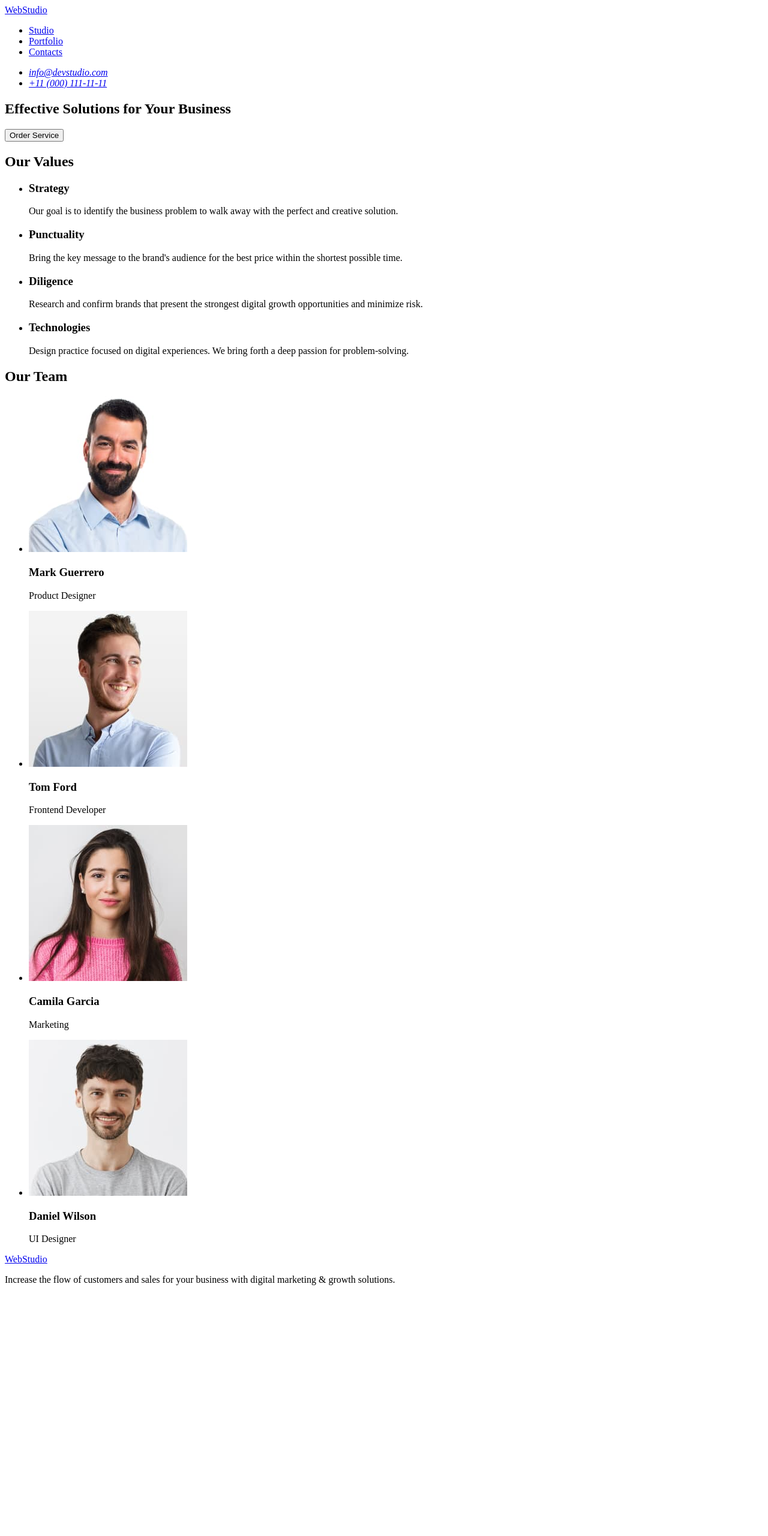
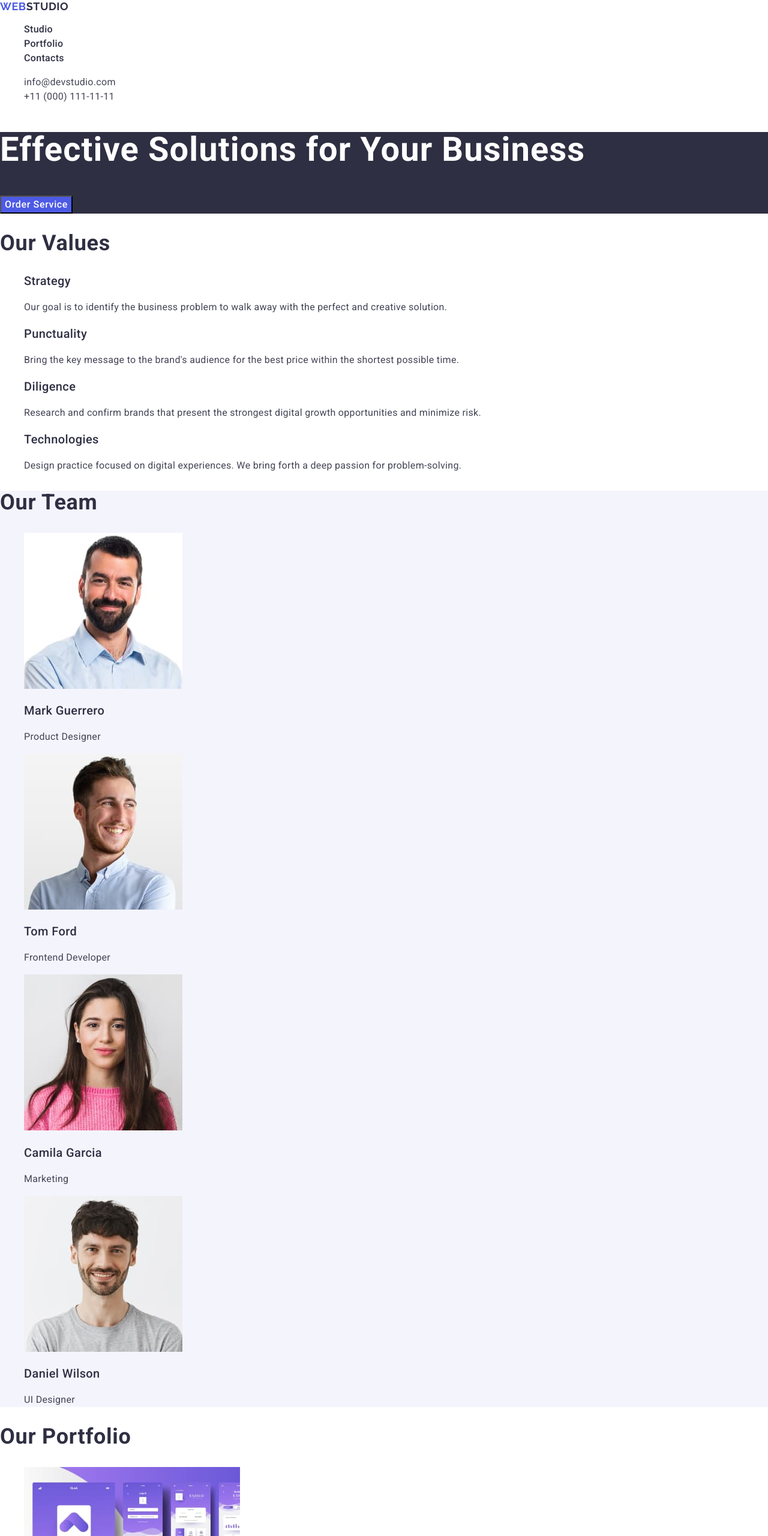
Before and after one commit to MovVitalii/goit-markup-hw-02, a plain HTML site: page index.html in a window 1280 px wide. Shown: the top 2560 px of the page at 60% size. Before the commit the page ends 2158 px from the top, so only its background shows below. Drawn offline with nearby package versions, Linux system fonts and the light colour scheme.

Commit message:
add portfolio and styles

```diff
--- a/index.html
+++ b/index.html
@@ -4,77 +4,106 @@
     <meta charset="UTF-8" />
     <meta name="viewport" content="width=device-width, initial-scale=1.0" />
     <title>WebStudio</title>
+    <link
+      rel="stylesheet"
+      href="https://cdn.jsdelivr.net/npm/modern-normalize@2.0.0/modern-normalize.min.css"
+    />
+    <link rel="preconnect" href="https://fonts.googleapis.com" />
+    <link rel="preconnect" href="https://fonts.gstatic.com" crossorigin />
+    <link
+      href="https://fonts.googleapis.com/css2?family=Raleway:wght@700&family=Roboto:wght@400;500;700&display=swap"
+      rel="stylesheet"
+    />
+    <link rel="stylesheet" href="styles.css" />
   </head>
 
   <body>
-    <header>
-      <nav>
-        <a href="./index.html">WebStudio</a>
-        <ul>
-          <li><a href="#studio">Studio</a></li>
-          <li><a href="#portfolio">Portfolio</a></li>
-          <li><a href="#contacts">Contacts</a></li>
+    <header class="header">
+      <nav class="header-nav">
+        <a class="logo header-logo" href="./index.html"
+          >web<span class="logo-span">studio</span></a
+        >
+        <ul class="nav-list">
+          <li class="nav-item">
+            <a class="nav-link" href="#studio">Studio</a>
+          </li>
+          <li class="nav-item">
+            <a class="nav-link" href="#portfolio">Portfolio</a>
+          </li>
+          <li class="nav-item">
+            <a class="nav-link" href="#contacts">Contacts</a>
+          </li>
         </ul>
       </nav>
-      <address>
-        <ul>
-          <li><a href="mailto:info@devstudio.com">info@devstudio.com</a></li>
-          <li><a href="tel:+110001111111">+11 (000) 111-11-11</a></li>
+      <address class="contacts">
+        <ul class="contacts-list">
+          <li class="contacts-item">
+            <a href="mailto:info@devstudio.com" class="contacts-link"
+              >info@devstudio.com</a
+            >
+          </li>
+          <li class="contacts-item">
+            <a href="tel:+110001111111" class="contacts-link"
+              >+11 (000) 111-11-11</a
+            >
+          </li>
         </ul>
       </address>
     </header>
 
-    <main>
-      <section>
-        <h1>Effective Solutions for Your Business</h1>
-        <button type="button">Order Service</button>
+    <main class="main">
+      <section id="studio" class="hero">
+        <h1 class="hero-title">Effective Solutions for Your Business</h1>
+        <button type="button" class="hero-button">Order Service</button>
       </section>
 
-      <section>
-        <h2>Our Values</h2>
-        <ul>
-          <li>
-            <h3>Strategy</h3>
-            <p>
+      <section class="section-values">
+        <h2 class="section-subtitle">Our Values</h2>
+        <ul class="values-list">
+          <li class="values-item">
+            <h3 class="values-title">Strategy</h3>
+            <p class="values-text">
               Our goal is to identify the business problem to walk away with the
               perfect and creative solution.
             </p>
           </li>
-          <li>
-            <h3>Punctuality</h3>
-            <p>
+          <li class="values-item">
+            <h3 class="values-title">Punctuality</h3>
+            <p class="values-text">
               Bring the key message to the brand's audience for the best price
               within the shortest possible time.
             </p>
           </li>
-          <li>
-            <h3>Diligence</h3>
-            <p>
+          <li class="values-item">
+            <h3 class="values-title">Diligence</h3>
+            <p class="values-text">
               Research and confirm brands that present the strongest digital
               growth opportunities and minimize risk.
             </p>
           </li>
-          <li>
-            <h3>Technologies</h3>
-            <p>
+          <li class="values-item">
+            <h3 class="values-title">Technologies</h3>
+            <p class="values-text">
               Design practice focused on digital experiences. We bring forth a
               deep passion for problem-solving.
             </p>
           </li>
         </ul>
       </section>
-      <section>
-        <h2>Our Team</h2>
-        <ul>
-          <li class="product_designer">
+
+      <section class="section-team">
+        <h2 class="section-subtitle">Our Team</h2>
+        <ul class="team-list">
+          <li class="product-designer">
             <img
               src="./images/mark.jpg"
               width="264"
               height="260"
               alt="photo our Product Designer"
+              class="team-photo"
             />
-            <h3>Mark Guerrero</h3>
-            <p class="profession">Product Designer</p>
+            <h3 class="team-name">Mark Guerrero</h3>
+            <p class="team-profession">Product Designer</p>
           </li>
           <li class="developer">
             <img
@@ -82,9 +111,10 @@
               width="264"
               height="260"
               alt="photo our Frontend Developer"
+              class="team-photo"
             />
-            <h3>Tom Ford</h3>
-            <p class="profession">Frontend Developer</p>
+            <h3 class="team-name">Tom Ford</h3>
+            <p class="team-profession">Frontend Developer</p>
           </li>
           <li class="marketing">
             <img
@@ -92,27 +122,103 @@
               width="264"
               height="260"
               alt="photo our Marketing"
+              class="team-photo"
             />
-            <h3>Camila Garcia</h3>
-            <p class="profession">Marketing</p>
+            <h3 class="team-name">Camila Garcia</h3>
+            <p class="team-profession">Marketing</p>
           </li>
-          <li class="ui_designer">
+          <li class="ui-designer">
             <img
               src="./images/daniel.jpg"
               width="264"
               height="260"
               alt="photo our UI Designer"
+              class="team-photo"
             />
-            <h3>Daniel Wilson</h3>
-            <p class="profession">UI Designer</p>
+            <h3 class="team-name">Daniel Wilson</h3>
+            <p class="team-profession">UI Designer</p>
+          </li>
+        </ul>
+      </section>
+
+      <section id="portfolio" class="portfolio">
+        <h2 class="portfolio-title">Our Portfolio</h2>
+        <ul class="portfolio-list">
+          <li class="banking-app">
+            <img
+              class="portfolio-image"
+              src="./images/app-interface.jpg"
+              alt="Banking App"
+              width="360"
+              height="300"
+            />
+            <h3 class="portfolio-name">Banking App</h3>
+            <p class="portfolio-description">App</p>
+          </li>
+          <li class="cashless-payment">
+            <img
+              class="portfolio-image"
+              src="./images/cashless-payment.jpg"
+              alt="Cashless Payment"
+              width="360"
+              height="300"
+            />
+            <h3 class="portfolio-name">Cashless Payment</h3>
+            <p class="portfolio-description">Marketing</p>
+          </li>
+          <li class="meditation-app">
+            <img
+              class="portfolio-image"
+              src="./images/laptop-phone-display.jpg"
+              alt="Meditation App"
+              width="360"
+              height="300"
+            />
+            <h3 class="portfolio-name">Meditation App</h3>
+            <p class="portfolio-description">App</p>
+          </li>
+          <li class="taxi-service">
+            <img
+              class="portfolio-image"
+              src="./images/car-dashboard-phone.jpg"
+              alt="Taxi Service"
+              width="360"
+              height="300"
+            />
+            <h3 class="portfolio-name">Taxi Service</h3>
+            <p class="portfolio-description">Marketing</p>
+          </li>
+          <li class="screen-illustrations">
+            <img
+              class="portfolio-image"
+              src="./images/futuristic-phone-screen.jpg"
+              alt="Screen Illustrations"
+              width="360"
+              height="300"
+            />
+            <h3 class="portfolio-name">Screen Illustrations</h3>
+            <p class="portfolio-description">Design</p>
+          </li>
+          <li class="online-courses">
+            <img
+              class="portfolio-image"
+              src="./images/girl-listening-music.jpg"
+              alt="/girl listening music"
+              width="360"
+              height="300"
+            />
+            <h3 class="portfolio-name">Online Courses</h3>
+            <p class="portfolio-description">Marketing</p>
           </li>
         </ul>
       </section>
     </main>
 
-    <footer>
-      <a href="./index.html">WebStudio</a>
-      <p>
+    <footer class="footer">
+      <a class="logo footer-logo" href="./index.html"
+        >web<span class="logo-span">studio</span></a
+      >
+      <p class="footer-text">
         Increase the flow of customers and sales for your business with digital
         marketing & growth solutions.
       </p>
--- /dev/null
+++ b/styles.css
@@ -0,0 +1,193 @@
+body {
+  font-family: 'Roboto', sans-serif;
+  background-color: #fff;
+  color: #434455;
+}
+
+ul,
+ol {
+  list-style-type: none;
+}
+
+a {
+  text-decoration: none;
+}
+
+/* .header {
+}
+.header-nav {
+}  */
+.logo {
+  font-family: 'Raleway', sans-serif;
+  font-size: 18px;
+  line-height: 1.17;
+  letter-spacing: 0.03em;
+  text-transform: uppercase;
+  color: #4d5ae5;
+}
+.header-logo .logo-span {
+  color: #2e2f42;
+}
+
+/* .nav-list {
+}
+.nav-item {
+} */
+.nav-link {
+  font-weight: 500;
+  font-size: 16px;
+  line-height: 1.5;
+  letter-spacing: 0.02em;
+  color: #2e2f42;
+}
+
+.contacts {
+  font-style: normal;
+}
+/* .contacts-list {
+}
+.contacts-item {
+} */
+.contacts-link {
+  font-size: 16px;
+  line-height: 1.5;
+  letter-spacing: 0.02em;
+  color: #434455;
+}
+.nav-link:hover,
+.nav-link:focus,
+.contacts-link:hover,
+.contacts-link:focus {
+  color: #404bbf;
+}
+/* .main {
+} */
+.hero {
+  background-color: #2e2f42;
+}
+.hero-title {
+  font-size: 56px;
+  line-height: 1.07;
+  letter-spacing: 0.02em;
+  color: #fff;
+}
+.hero-button {
+  background-color: #4d5ae5;
+  font-family: inherit;
+  font-weight: 500;
+  font-size: 16px;
+  line-height: 1.5;
+  letter-spacing: 0.04em;
+  color: #fff;
+  cursor: pointer;
+}
+.hero-button:hover,
+.hero-button:focus {
+   background-color:  #404bbf;
+}
+/* .section-values {
+} */
+.section-subtitle {
+
+  font-size: 36px;
+  line-height: 1.11;
+  letter-spacing: 0.02em;
+  color: #2e2f42;
+}
+/* .values-list {
+}
+.values-item {
+} */
+.values-title {
+  font-weight: 500;
+  font-size: 20px;
+  line-height: 1.2;
+  letter-spacing: 0.02em;
+  color: #2e2f42;
+}
+.values-text {
+  font-size: 16px;
+  line-height: 1.5;
+  letter-spacing: 0.02em;
+  color: #434455;
+}
+.section-team {
+  background-color: #f4f4fd;
+}
+/*
+
+.team-list {
+}
+.product-designer {
+}
+.team-photo {
+} */
+.team-name {
+  font-weight: 500;
+  font-size: 20px;
+  line-height: 1.2;
+  letter-spacing: 0.02em;
+  color: #2e2f42;
+}
+.team-profession {
+  font-size: 16px;
+  line-height: 1.5;
+  letter-spacing: 0.02em;
+  color: #434455;
+}
+/* .developer {
+}
+.marketing {
+}
+.ui-designer {
+}
+.portfolio {
+} */
+.portfolio-title {
+  font-size: 36px;
+  line-height: 1.11;
+  letter-spacing: 0.02em;
+  color: #2e2f42;
+}
+/* .portfolio-list {
+}
+.banking-app {
+}
+.portfolio-image {
+} */
+.portfolio-name {
+  font-weight: 500;
+  font-size: 20px;
+  line-height: 1.2;
+  letter-spacing: 0.02em;
+  color: #2e2f42;
+}
+.portfolio-description {
+  font-size: 16px;
+  line-height: 1.5;
+  letter-spacing: 0.02em;
+  color: #434455;
+}
+/* .cashless-payment {
+}
+.meditation-app {
+}
+.taxi-service {
+}
+.screen-illustrations {
+}
+.online-courses {
+}
+ */
+.footer {
+  background-color: #2e2f42;
+}
+.footer-logo .logo-span {
+  color: #f4f4fd;
+}
+.footer-text {
+  font-size: 16px;
+  line-height: 1.5;
+  letter-spacing: 0.02em;
+  color: #f4f4fd;
+}
```
Also changed, not shown: images/app-interface.jpg (added), images/car-dashboard-phone.jpg (added), images/cashless-payment.jpg (added), images/futuristic-phone-screen.jpg (added), images/girl-listening-music.jpg (added), images/laptop-phone-display.jpg (added).
